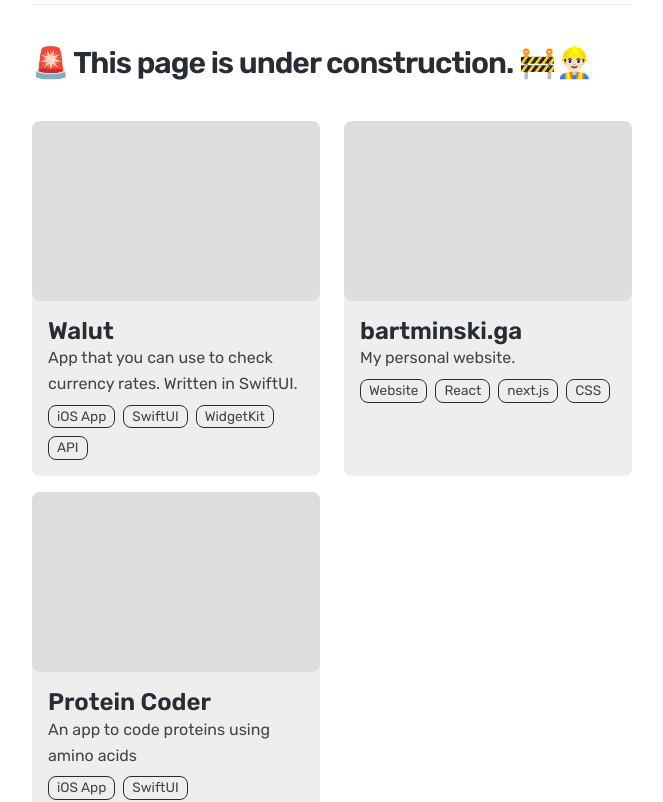
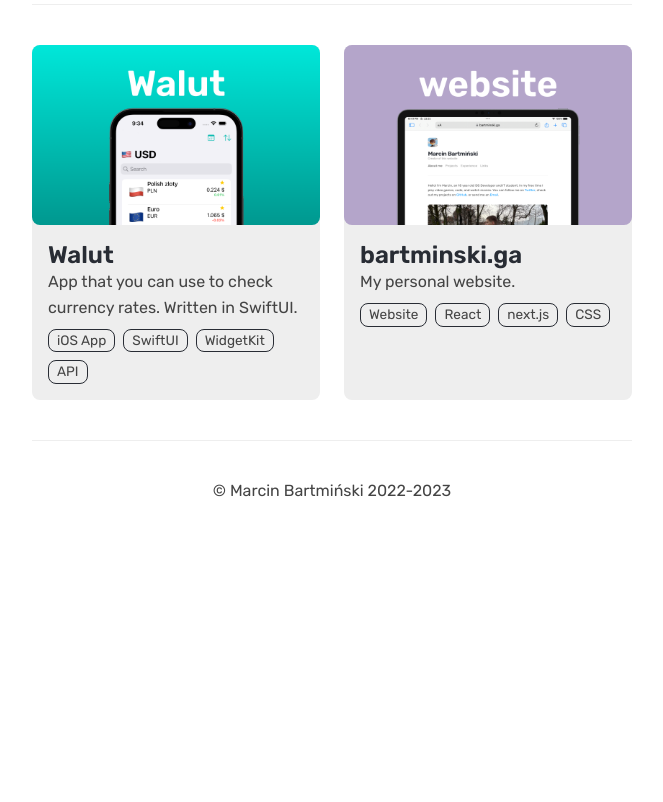
Before and after one commit to mbdjj/website, a Next.js app: page /projects in a window 1280 px wide. Shown: the part 280-1082 px from the top of the page, without its empty margins (308-971 px from the left). After the commit the page ends 861 px from the top, so only its background shows below. Built offline with nearby package versions, Linux system fonts and the light colour scheme.

Commit message:
:sparkles: Add promo images to projects

```diff
--- a/pages/projects.js
+++ b/pages/projects.js
@@ -6,6 +6,10 @@ import Construction from "../components/Construction/Construction";
 import styles from "../styles/Projects.module.css";
 
 import Link from "next/link";
+import Image from "next/image";
+
+import walutImg from "../public/images/screenshots/walut.png";
+import websiteImg from "../public/images/screenshots/website.png";
 
 export default function Projects() {
   const projects = [
@@ -15,18 +19,16 @@ export default function Projects() {
         "App that you can use to check currency rates. Written in SwiftUI.",
       tags: ["iOS App", "SwiftUI", "WidgetKit", "API"],
       link: "https://github.com/mbdjj/Walut",
+      img: walutImg,
+      imgAlt: "Walut app promo image",
     },
     {
       name: "bartminski.ga",
       description: "My personal website.",
       tags: ["Website", "React", "next.js", "CSS"],
       link: "https://github.com/mbdjj/bartminski.ga",
-    },
-    {
-      name: "Protein Coder",
-      description: "An app to code proteins using amino acids",
-      tags: ["iOS App", "SwiftUI"],
-      link: "https://github.com/mbdjj/protein-coder",
+      img: websiteImg,
+      imgAlt: "My personal website promo image",
     },
   ];
 
@@ -42,14 +44,19 @@ export default function Projects() {
         <Nav selectedItem="projects" />
         <div className="line"></div>
 
-        <Construction />
-
         <div className={styles.projectsContainer}>
           {projects.map((project, index) => {
             return (
               <div key={index} className={styles.project}>
                 <Link href={project.link} target="_blank" rel="noreferrer">
-                  <div className={styles.imageDiv}></div>
+                  <div className={styles.imageDiv}>
+                    <Image
+                      src={project.img}
+                      alt={project.imgAlt}
+                      placeholder="blur"
+                      className={styles.projectImage}
+                    />
+                  </div>
                   <div className={styles.textDiv}>
                     <h2>{project.name}</h2>
                     <p>{project.description}</p>
--- a/styles/Projects.module.css
+++ b/styles/Projects.module.css
@@ -19,6 +19,12 @@
   background-color: #ddd;
   border-radius: 8px;
   margin-bottom: 1rem;
+  overflow: hidden;
+}
+
+.projectImage {
+  width: 100%;
+  height: auto;
 }
 
 .textDiv {
```
Also changed, not shown: public/images/screenshots/walut.png (added), public/images/screenshots/website.png (added).
